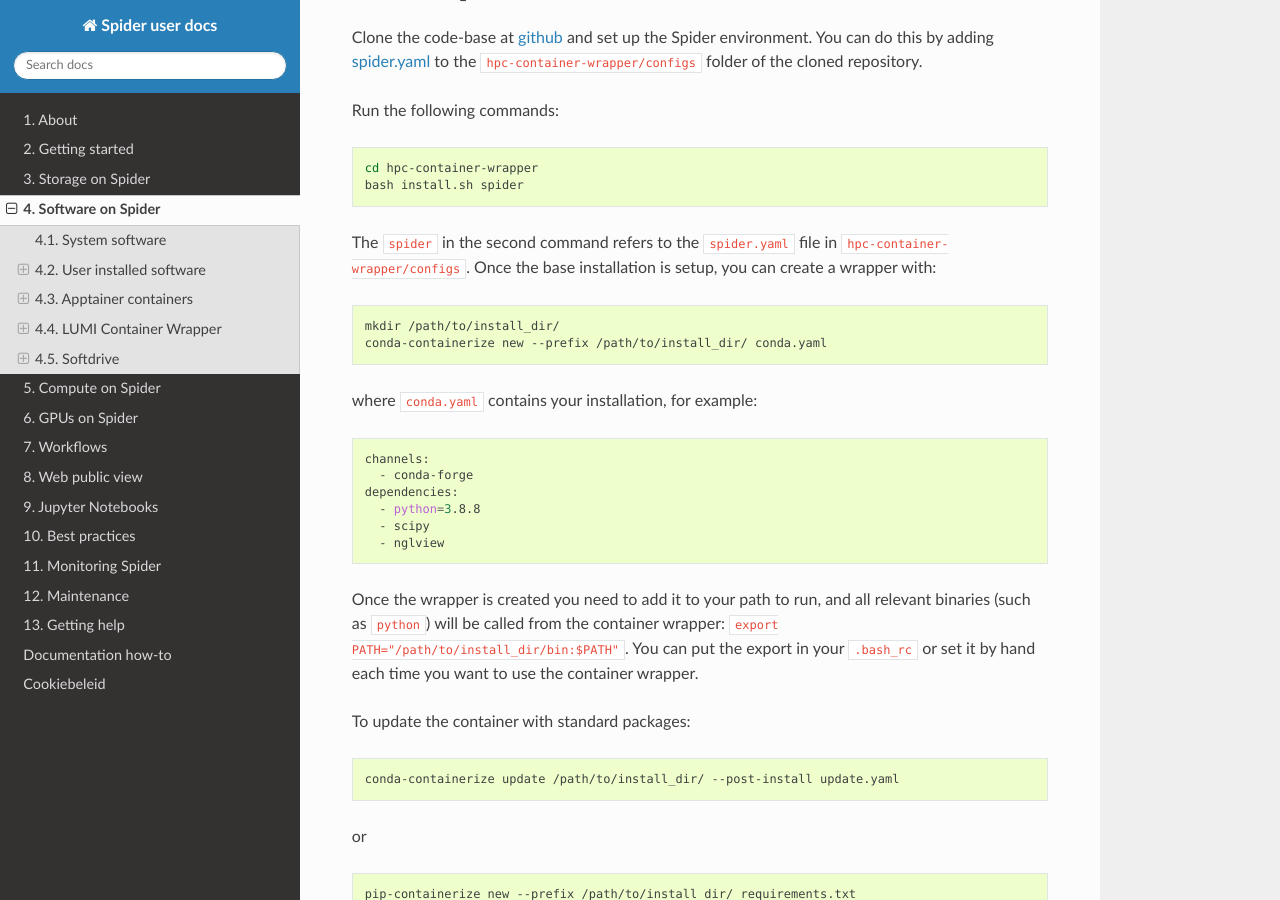
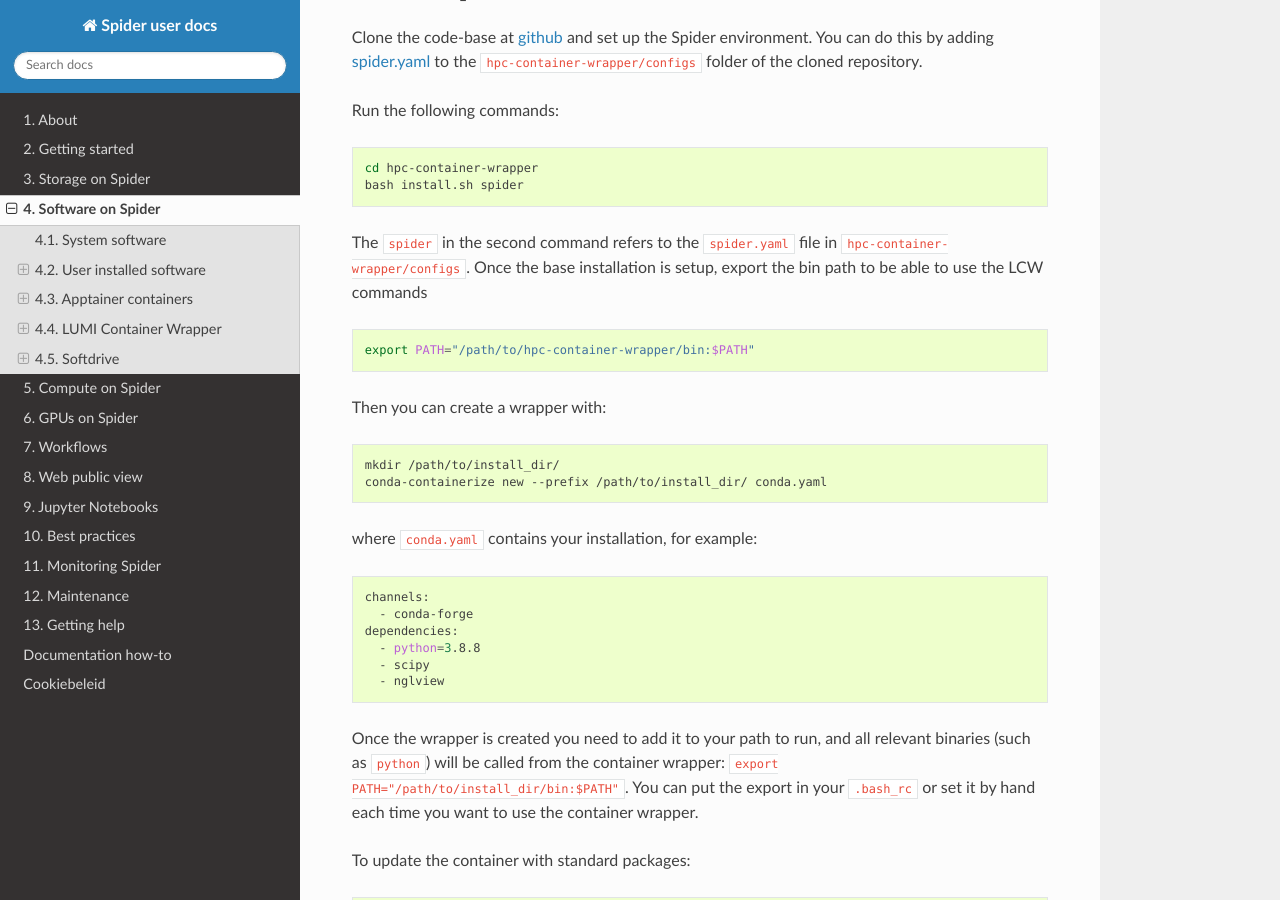
Before and after one commit to sara-nl/spiderdocs, a Sphinx documentation site: the page built from source/Pages/software_on_spider.rst, in a window 1280 px wide and 900 px high, scrolled down 4127 px. Built offline with Sphinx 7.4.7 and the Read the Docs theme 3.1.0, drawn with Linux system fonts in a browser that asks for light colours.

Commit message:
Update software_on_spider.rst
add export path command to LUMI Container wrapper

```diff
--- a/source/Pages/software_on_spider.rst
+++ b/source/Pages/software_on_spider.rst
@@ -184,7 +184,13 @@
     cd hpc-container-wrapper
     bash install.sh spider
 
-The ``spider`` in the second command refers to the ``spider.yaml`` file in ``hpc-container-wrapper/configs``. Once the base installation is setup, you can create a wrapper with:
+The ``spider`` in the second command refers to the ``spider.yaml`` file in ``hpc-container-wrapper/configs``. Once the base installation is setup, export the bin path to be able to use the LCW commands
+
+.. code-block:: bash
+
+    export PATH="/path/to/hpc-container-wrapper/bin:$PATH"
+
+Then you can create a wrapper with:
 
 .. code-block:: bash
 
```
